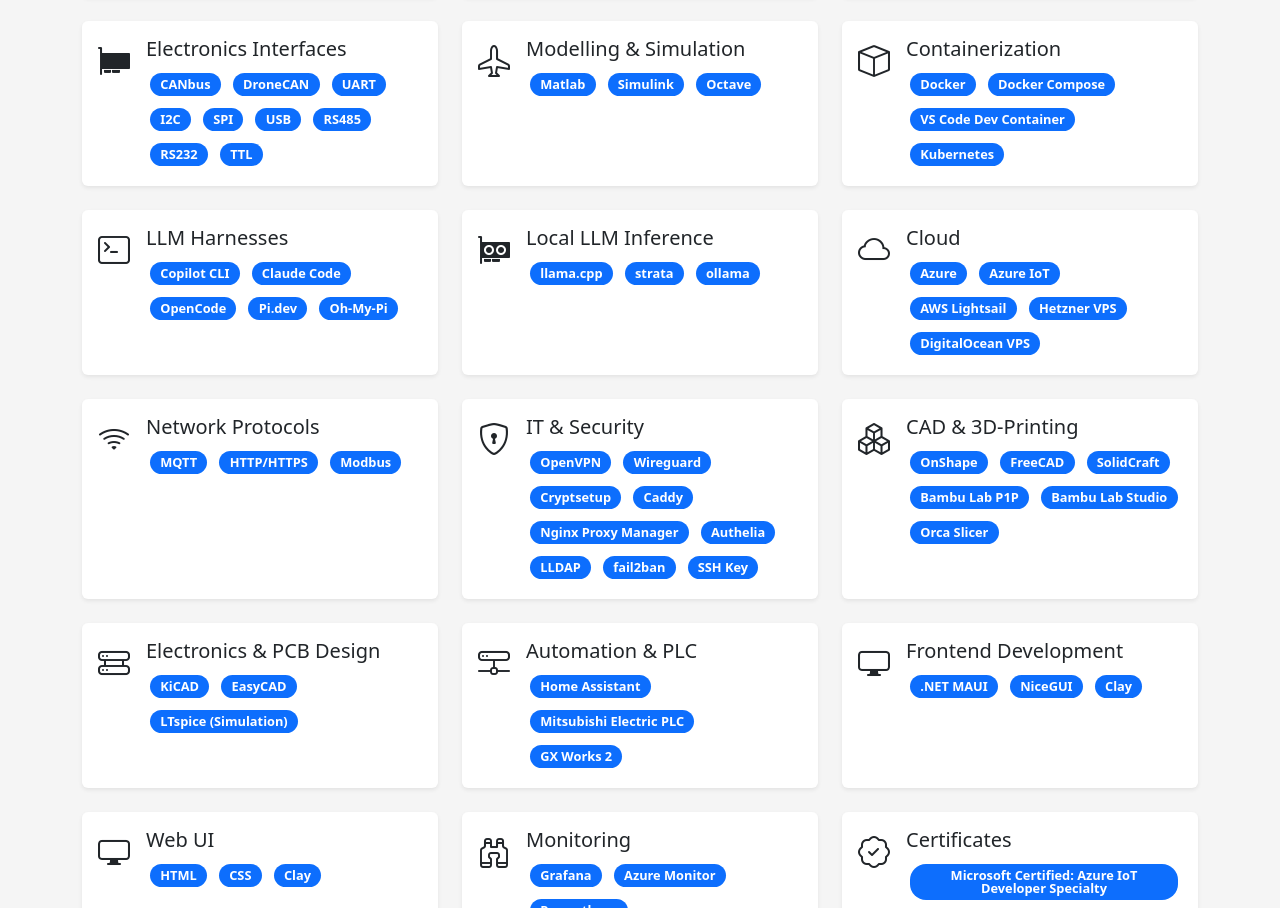
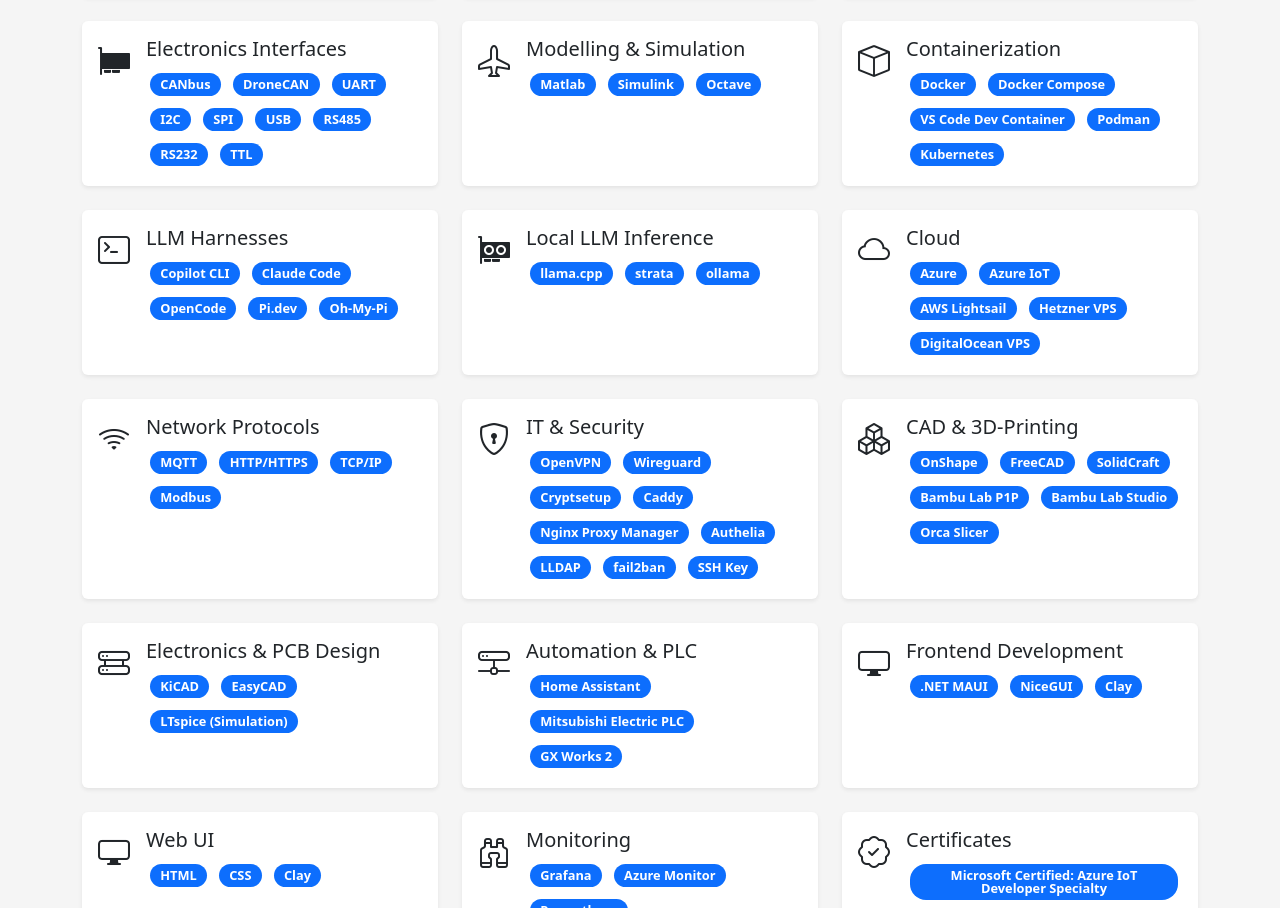
Before and after one commit to engemil/engemil.github.io, a plain HTML site: page index.html in a window 1280 px wide. Shown: the part 1358-2266 px from the top of the page. Drawn offline with nearby package versions, Linux system fonts and the light colour scheme.

Commit message:
Added podman to container, and tcp/ip to network protocols

```diff
--- a/index.html
+++ b/index.html
@@ -213,6 +213,7 @@
                                     <span class="badge bg-primary me-1 mb-1">Docker</span>
                                     <span class="badge bg-primary me-1 mb-1">Docker Compose</span>
                                     <span class="badge bg-primary me-1 mb-1">VS Code Dev Container</span>
+                                    <span class="badge bg-primary me-1 mb-1">Podman</span>
                                     <span class="badge bg-primary me-1 mb-1">Kubernetes</span>
                                 </div>
                             </div>
@@ -277,6 +278,7 @@
                                 <div class="badges mt-2">
                                     <span class="badge bg-primary me-1 mb-1">MQTT</span>
                                     <span class="badge bg-primary me-1 mb-1">HTTP/HTTPS</span>
+                                    <span class="badge bg-primary me-1 mb-1">TCP/IP</span>
                                     <span class="badge bg-primary me-1 mb-1">Modbus</span>
                                 </div>
                             </div>
```
